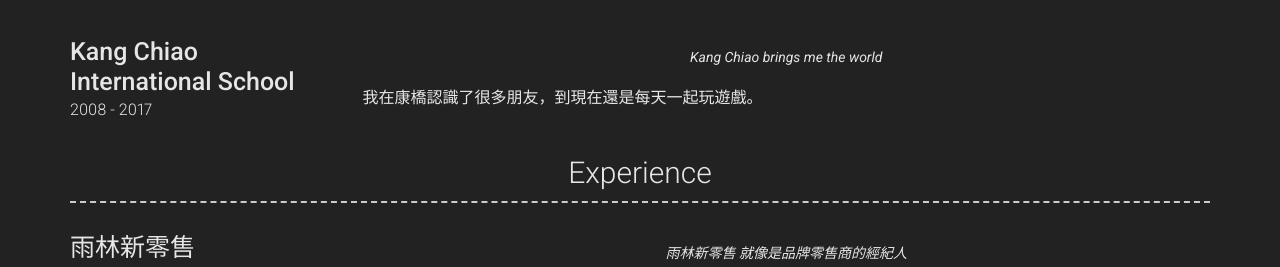
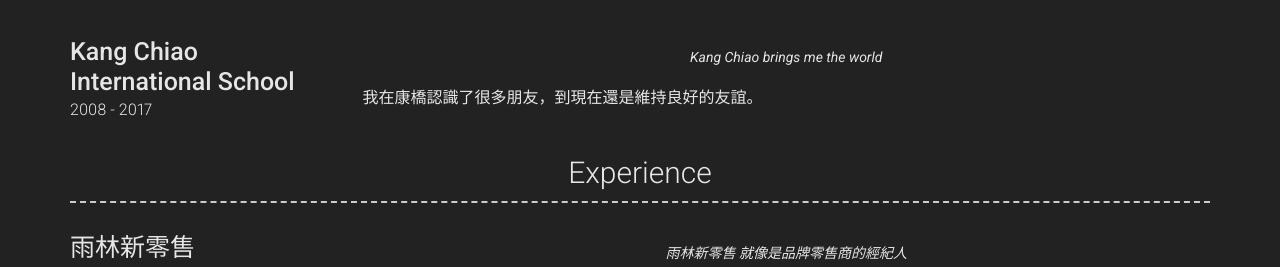
Before and after one commit to max90156/test-website, a Jekyll site: the page built from index.md, in a window 1280 px wide and 900 px high, scrolled down 711 px. Shown: the part 172-439 px from the top of the window. Built offline with Jekyll 4.4.1, drawn with Linux system fonts in a browser that asks for light colours; nearby versions of some CDN libraries.

Commit message:
Update _config.yml

```diff
--- a/_config.yml
+++ b/_config.yml
@@ -81,7 +81,7 @@ content:
         quote: >
           Kang Chiao brings me the world
         description: |
-          我在康橋認識了很多朋友，到現在還是每天一起玩遊戲。
+          我在康橋認識了很多朋友，到現在還是維持良好的友誼。
 
   - title: Experience
     layout: list
```
